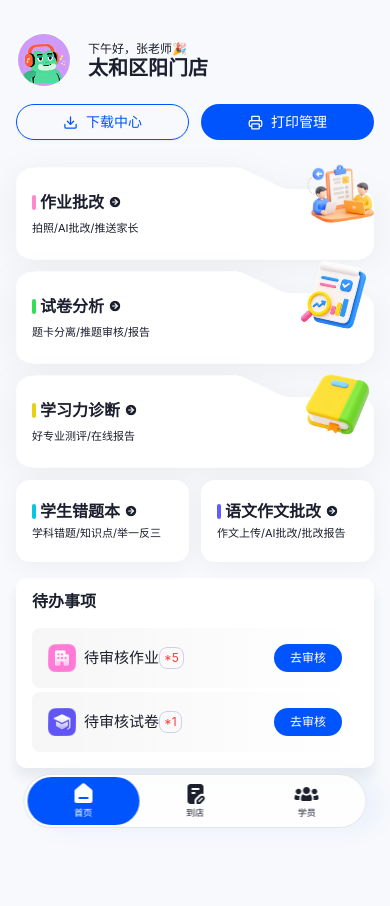
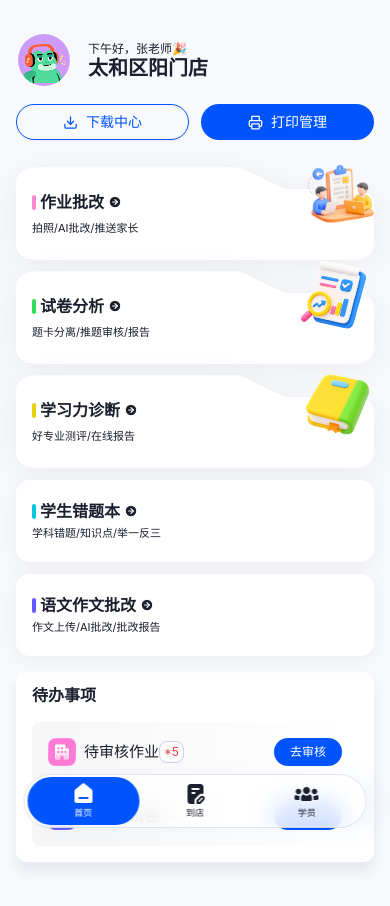
Before and after one commit to changzhi767-byte/Da-chang, a React (Vite) app: page / in a window 390 px wide. Shown: the top 906 px of the page. Built offline with nearby package versions, Linux system fonts and the light colour scheme.

Commit message:
Refine narrow split pane layout

```diff
--- a/src/components/parent-home.tsx
+++ b/src/components/parent-home.tsx
@@ -131,12 +131,12 @@ function FeatureCard({
             className="h-[15px] w-1 shrink-0 rounded-full"
             style={{ backgroundColor: feature.accent }}
           />
-          <span className="min-w-0 truncate text-base font-semibold leading-[22px]">
+          <span className="feature-card-title min-w-0 text-base font-semibold leading-[22px]">
             {feature.title}
           </span>
           <ArrowRightCircle className="size-3.5 shrink-0 fill-foreground text-white" />
         </div>
-        <p className="max-w-full truncate text-[11px] leading-[1.4] text-foreground">
+        <p className="feature-card-description max-w-full text-[11px] leading-[1.4] text-foreground">
           {feature.description}
         </p>
       </CardContent>
@@ -242,10 +242,15 @@ export function ParentHome({ splitView = false }: { splitView?: boolean }) {
       className={cn(
         "min-h-dvh overflow-x-hidden bg-[#f7f9fc] px-4 pb-32 pt-[max(24px,env(safe-area-inset-top))] text-[#1c1f2e] sm:min-h-[1024px] sm:pt-8",
         splitView &&
-          "md:relative md:h-dvh md:min-h-0 md:overflow-y-auto md:px-3 md:pt-6"
+          "md:relative md:h-dvh md:min-h-0 md:overflow-hidden md:px-3 md:pb-0 md:pt-6"
       )}
     >
-      <div className="mx-auto flex w-full max-w-[736px] flex-col gap-4">
+      <div
+        className={cn(
+          "mx-auto flex w-full max-w-[736px] flex-col gap-4",
+          splitView && "md:h-full md:overflow-y-auto md:pb-32"
+        )}
+      >
         <header
           className={cn(
             "home-header flex flex-col gap-4 py-2 sm:flex-row sm:items-center",
--- a/src/index.css
+++ b/src/index.css
@@ -90,14 +90,27 @@
       grid-template-columns: minmax(0, 1fr);
     }
 
+    .secondary-feature-grid {
+      grid-template-columns: minmax(0, 1fr);
+    }
+
     .primary-feature-grid .feature-card-content {
       padding-right: 6rem;
     }
-  }
 
-  @container (max-width: 359px) {
-    .secondary-feature-grid {
-      grid-template-columns: minmax(0, 1fr);
+    .secondary-feature-grid .feature-card-content {
+      flex-direction: column;
+      align-items: flex-start;
+      justify-content: center;
+      gap: 0.25rem;
+      padding-right: 1rem;
+    }
+
+    .feature-card-title,
+    .feature-card-description {
+      overflow: visible;
+      white-space: normal;
+      text-overflow: clip;
     }
   }
 }
```
